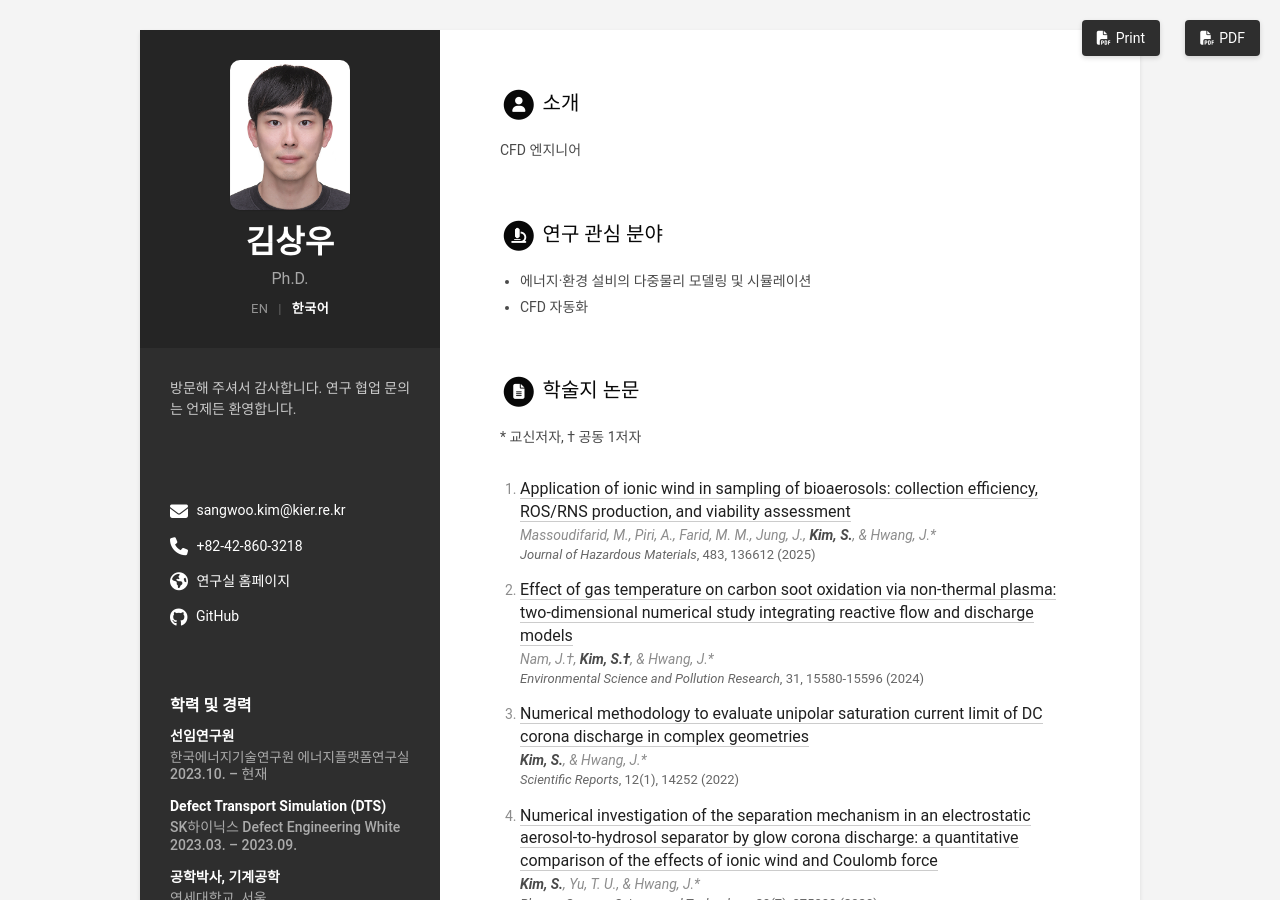
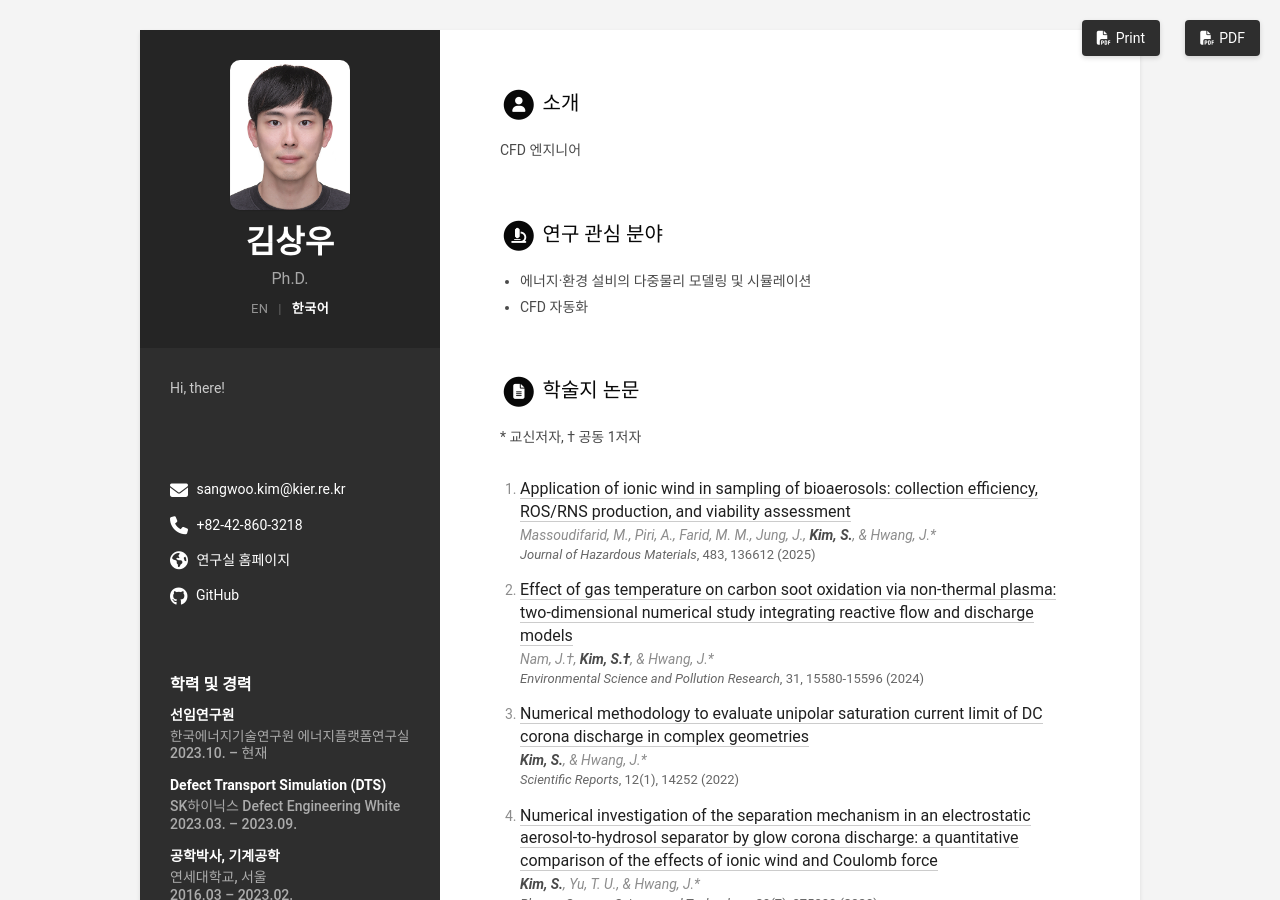
Before and after one commit to swtbkim/SangwooKim, a Jekyll site: the page built from ko/index.html, in a window 1280 px wide and 900 px high. Built offline with Jekyll 4.4.1, drawn with Linux system fonts in a browser that asks for light colours.

Commit message:
Update data.yml

```diff
--- a/_data/data.yml
+++ b/_data/data.yml
@@ -25,8 +25,8 @@ sidebar:
   avatar: profile.jpg  # /assets/images/ 폴더의 사진 파일명 (원형으로 자동 크롭됨)
 
   # 인사말: 사이드바 연락처(메일) 위에 표시. markdown 사용 가능, 비우면 숨김
-  greeting: Welcome! Feel free to reach out for research collaboration.   # placeholder
-  greeting_ko: 방문해 주셔서 감사합니다. 연구 협업 문의는 언제든 환영합니다.   # placeholder
+  greeting: Hi, there!
+  # greeting_ko:
 
   # Sidebar links (사용하지 않는 항목은 비워두거나 주석 처리)
   email: sangwoo.kim@kier.re.kr
```
